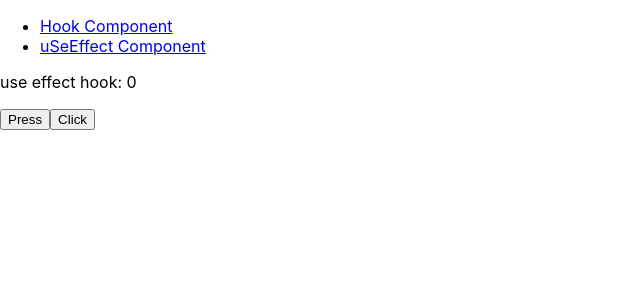
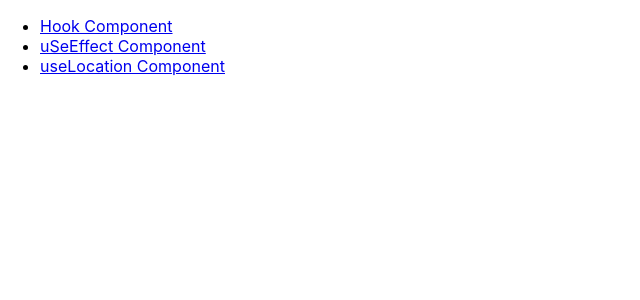
Before and after one commit to Madhu5A3/react-webmd-experimentation, a React (Create React App) app: page /useEffect in a window 1280 px wide. Shown: the top 300 px of the page, without its empty margins (0-640 px from the left). Built offline with nearby package versions, Linux system fonts and the light colour scheme.

Commit message:
useLocation Hook

```diff
--- a/src/App.js
+++ b/src/App.js
@@ -1,8 +1,19 @@
 import React from 'react';
 import HookComponent from './components/HookComponent';
-import UseEffect from './components/UseEffect';
-import { BrowserRouter, Route, Switch } from 'react-router-dom';
+// import UseEffect from './components/UseEffect';
+import { BrowserRouter, Route, Switch, useParams } from 'react-router-dom';
 import Navbar from './components/Navbar';
+import UseLocation from './components/UseLocation';
+// import UseParams from './components/UseParams';
+
+function UseParams() {
+  let {params} = useParams();
+  return (
+    <div className="params experimentation">
+      <p>Displaying: {params}</p>
+    </div>
+  )
+}
 
 function App() {
   return (
@@ -11,7 +22,10 @@ function App() {
         <Navbar />
         <Switch>
           <Route exact path="/" component={HookComponent}></Route>
-          <Route path="/useEffect" component={UseEffect}></Route>
+          <Route path="/useEffect/:params">
+            <UseParams />
+          </Route>
+          <Route path="/useLocation" component={UseLocation}></Route>
         </Switch>
       </BrowserRouter>
     </div>
--- a/src/components/Navbar.js
+++ b/src/components/Navbar.js
@@ -13,6 +13,9 @@ const Navbar = () => {
                     <li>
                         <Link to="/useEffect">uSeEffect Component</Link>
                     </li>
+                    <li>
+                        <Link to="/useLocation">useLocation Component</Link>
+                    </li>
                 </ul>
             </nav>
         </div>
--- a/src/components/UseEffect.js
+++ b/src/components/UseEffect.js
@@ -1,6 +1,6 @@
 import React, { useState, useEffect } from 'react';
 
-import { useHistory, useLocation } from 'react-router-dom';
+import { useHistory, useLocation} from 'react-router-dom';
 
 const UseEffect = (props) => {
 
@@ -16,7 +16,7 @@ const UseEffect = (props) => {
 
     let location = useLocation();
 
-    // console.log(location.pathname)
+    console.log(location.pathname)
     return (
         <div className="useeffect">
             <p>use effect hook: {count}</p>
--- /dev/null
+++ b/src/components/UseLocation.js
@@ -0,0 +1,18 @@
+import React, { useEffect } from 'react';
+import {useLocation} from 'react-router-dom';
+
+function UseLocation (){
+    let location = useLocation();
+
+    useEffect(() => {
+        const currentPath = location.pathname;
+        const searchParams = new URLSearchParams(location.search);
+    }, [location]);
+
+    console.log(location)
+    return (
+        <p>UseLocation</p>
+    );
+};
+
+export default UseLocation;
```
